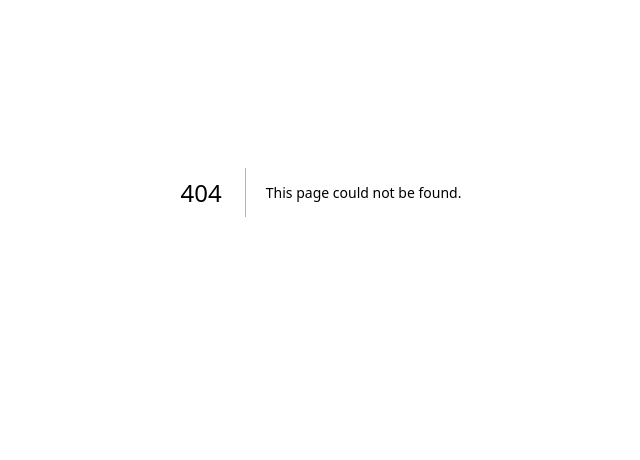
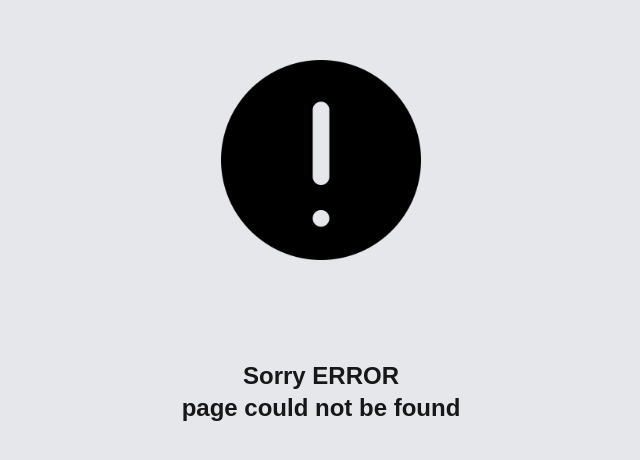
Before and after one commit to pedroaparecido/frontend-Projeto-Integrador-6, a Next.js app: page /error/404 in a window 1280 px wide. Before the commit this address had no page. Shown: the part 208-668 px from the top of the page, without its empty margins (319-959 px from the left). Built offline with nearby package versions, Linux system fonts and the light colour scheme.

Commit message:
Feita uma das páginas de erro

```diff
--- /dev/null
+++ b/src/app/error/404/page.tsx
@@ -0,0 +1,9 @@
+export default function Error404() {
+    return(
+        <div className="flex flex-col justify-center items-center min-h-screen bg-gray-200">
+            <div style={{ backgroundImage: `url(/exclamacao.png)` }} className="w-[300px] bg-size-[200px] bg-no-repeat bg-center h-[400px]"></div>
+            <h1 className="font-bold text-2xl">Sorry ERROR</h1>
+            <h1 className="font-bold text-2xl">page could not be found</h1>
+        </div>
+    )
+}
```
Also changed, not shown: public/exclamacao.png (added).
